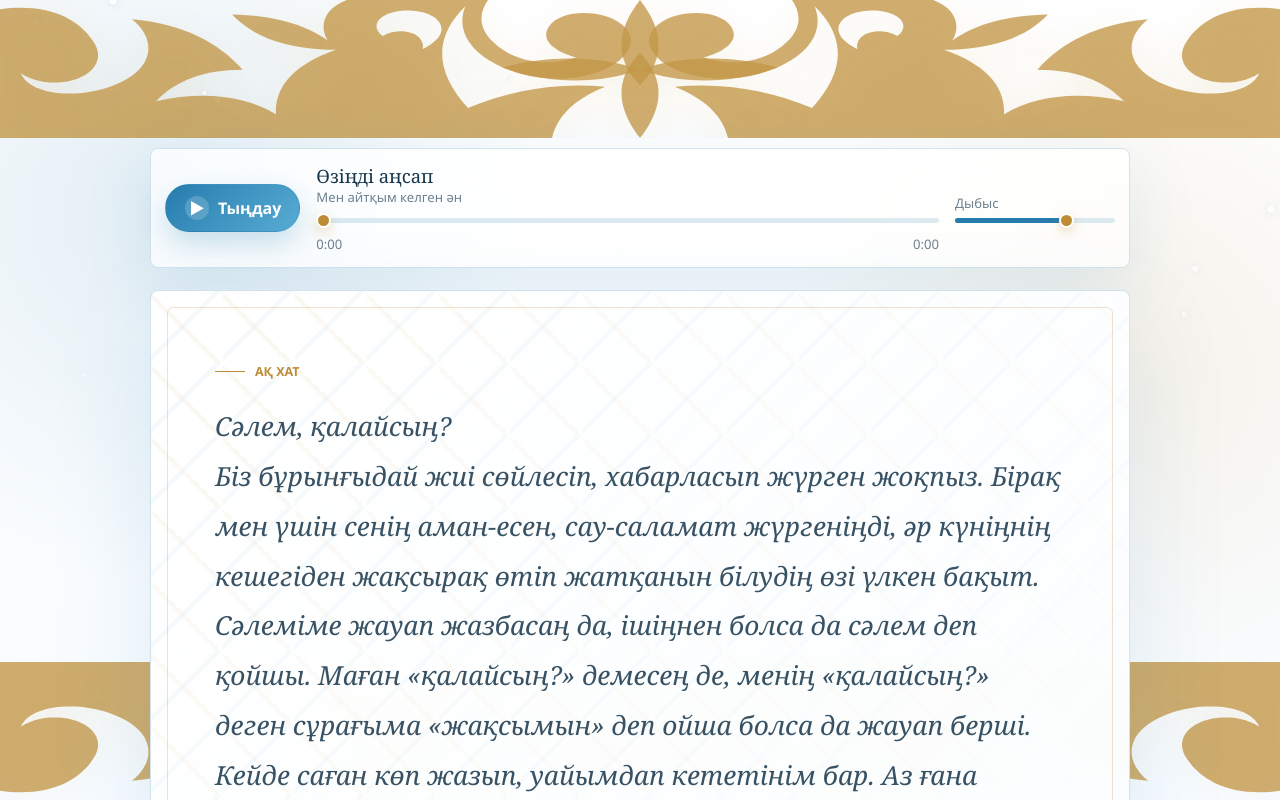
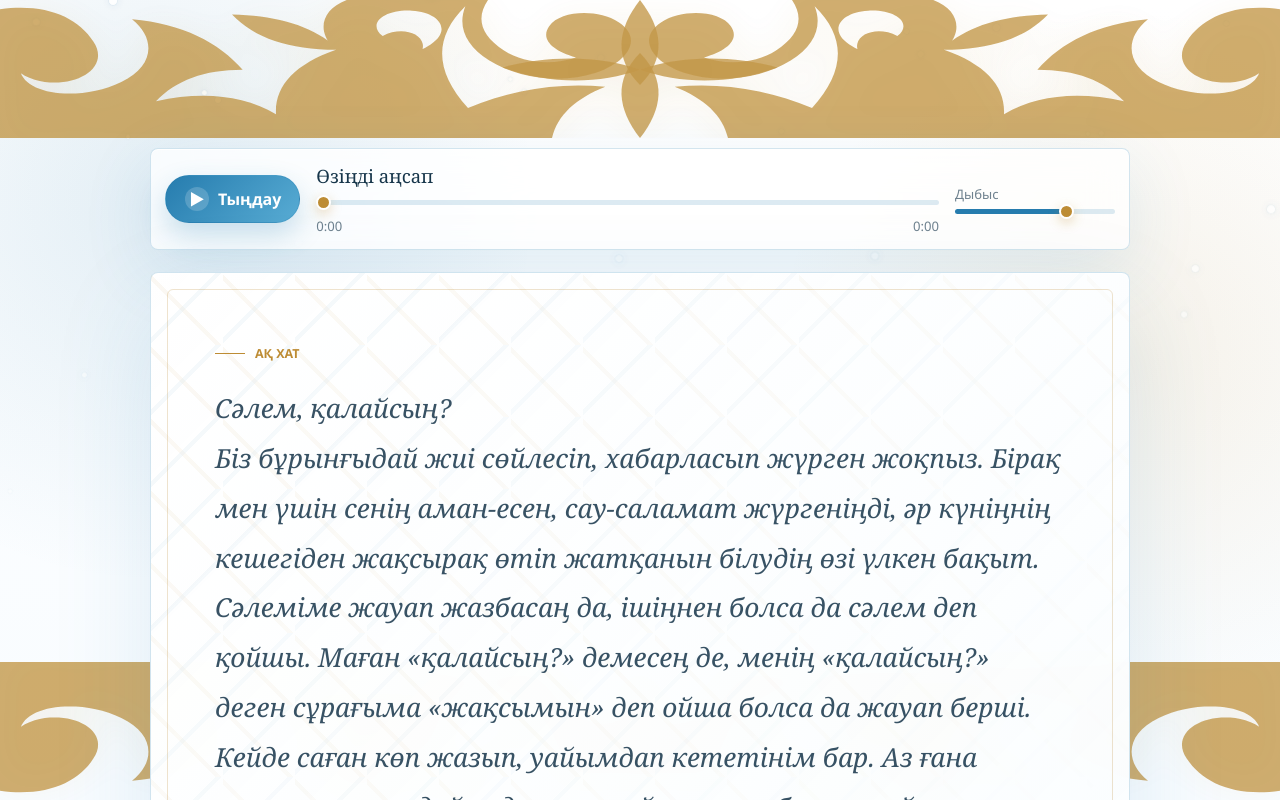
Before and after one commit to sin-2x/prj, a React (Vite) app: page / in a window 1280 px wide. Shown: the top 800 px of the page. Built offline with nearby package versions, Linux system fonts and the light colour scheme.

Commit message:
Update website design and audio player

```diff
--- a/src/main.jsx
+++ b/src/main.jsx
@@ -91,7 +91,6 @@ function AudioPlayer() {
       </button>
       <div className="track-info">
         <div className="track-title">Өзіңді аңсап</div>
-        <div className="track-artist">Мен айтқым келген ән</div>
         <input
           className="progress"
           type="range"
```
Also changed, not shown: 2 other files (tests, documents, lock files or other folders).
